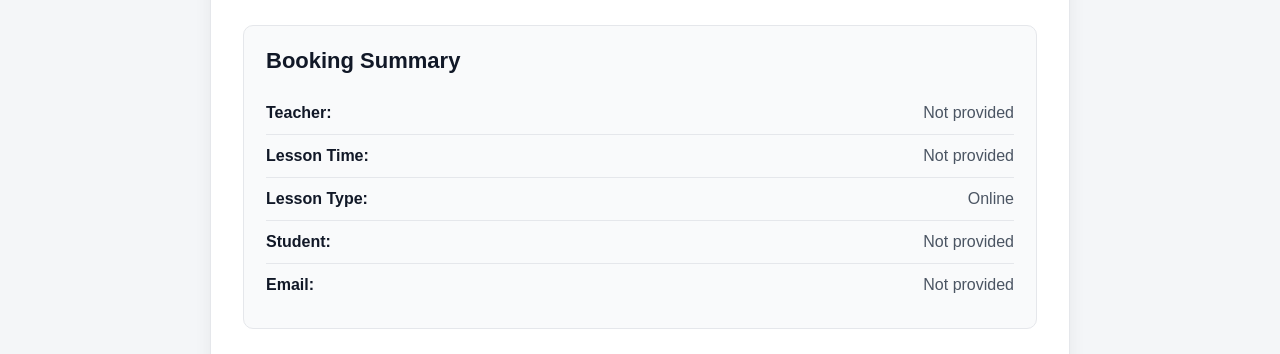
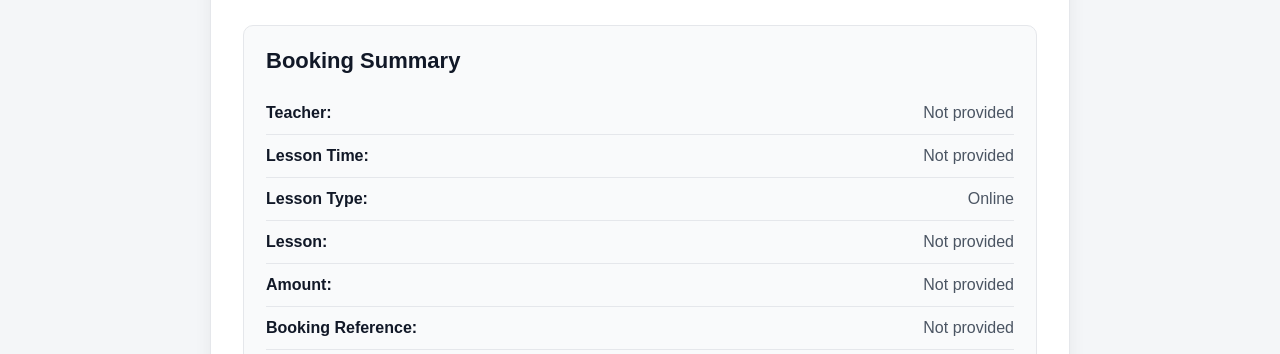
Before and after one commit to jeninmediahouse/marocora.github.io, a plain HTML site: page payment.html in a window 1280 px wide. Shown: the part 218-572 px from the top of the page. Drawn offline with Linux system fonts and the light colour scheme.

Commit message:
Display paid lesson details on payment page

```diff
--- a/payment.html
+++ b/payment.html
@@ -198,6 +198,21 @@
                 <strong>Lesson Type:</strong>
                 <span>Online</span>
             </div>
+<div class="summary-row">
+    <strong>Lesson:</strong>
+    <span id="payment-offering">Loading...</span>
+</div>
+
+<div class="summary-row">
+    <strong>Amount:</strong>
+    <span id="payment-amount">Loading...</span>
+</div>
+
+<div class="summary-row">
+    <strong>Booking Reference:</strong>
+    <span id="payment-reference">Loading...</span>
+</div>
+
 
             <div class="summary-row">
                 <strong>Student:</strong>
@@ -236,6 +251,10 @@
     const time = params.get('time');
     const name = params.get('name');
     const email = params.get('email');
+    const offering = params.get('offering');
+const reference = params.get('reference');
+const amount = params.get('amount');
+const currency = params.get('currency') || 'MAD';
 
     document.getElementById('payment-teacher').textContent =
         teacher === 'sample-darija'
@@ -250,16 +269,33 @@
 
     document.getElementById('payment-email').textContent =
         email || 'Not provided';
+document.getElementById('payment-offering').textContent =
+    offering === 'darija-30'
+        ? '30-Minute Private Darija Lesson'
+        : (offering || 'Not provided');
+
+document.getElementById('payment-amount').textContent =
+    amount
+        ? amount + ' ' + currency
+        : 'Not provided';
+
+document.getElementById('payment-reference').textContent =
+    reference || 'Not provided';
+
 
     document.getElementById('pay-now-button').addEventListener(
     'click',
     function() {
-        const successParams = new URLSearchParams({
-            teacher: teacher || '',
-            time: time || '',
-            name: name || '',
-            email: email || ''
-        });
+       const successParams = new URLSearchParams({
+    offering: offering || '',
+    teacher: teacher || '',
+    time: time || '',
+    name: name || '',
+    email: email || '',
+    reference: reference || '',
+    amount: amount || '',
+    currency: currency || 'MAD'
+});
 
         window.location.href =
             'booking-success.html?' + successParams.toString();
```
